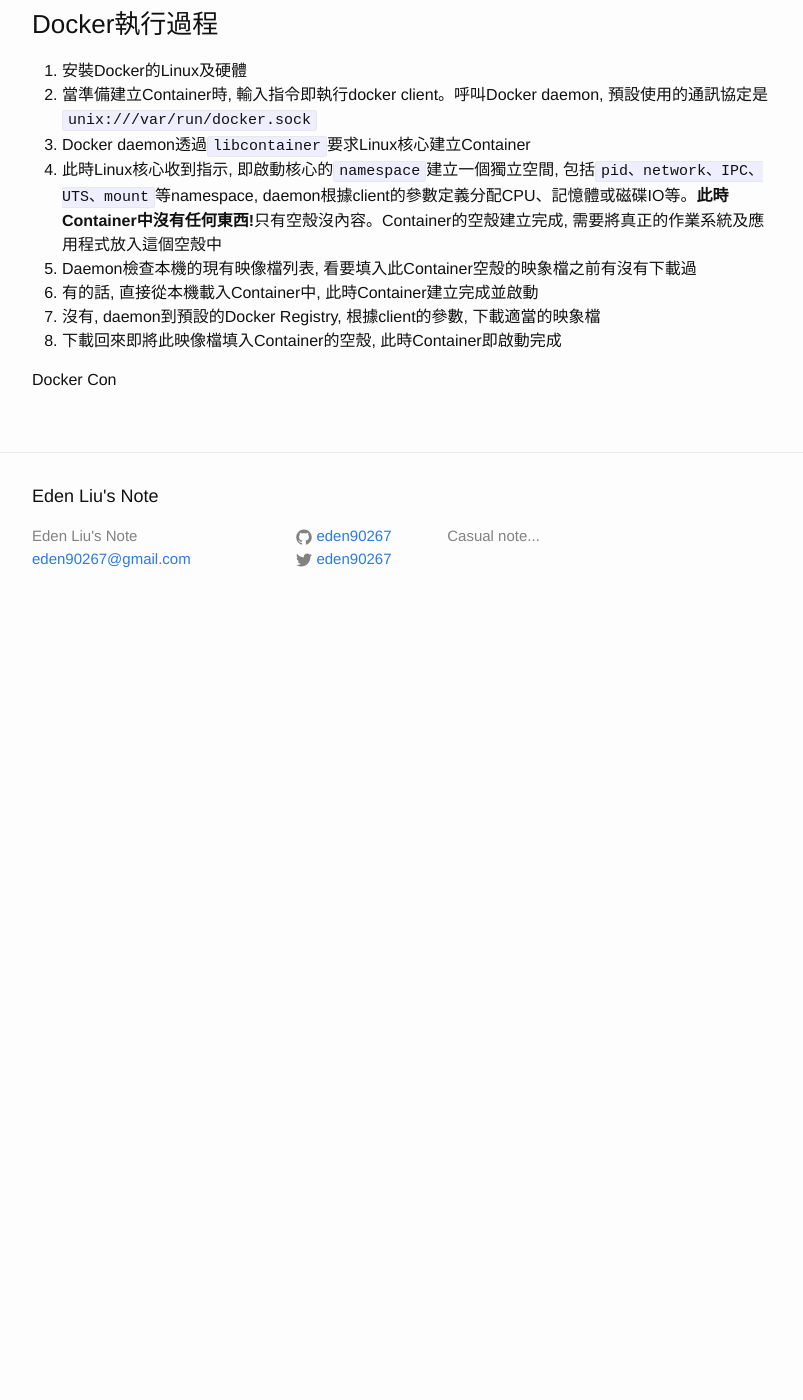
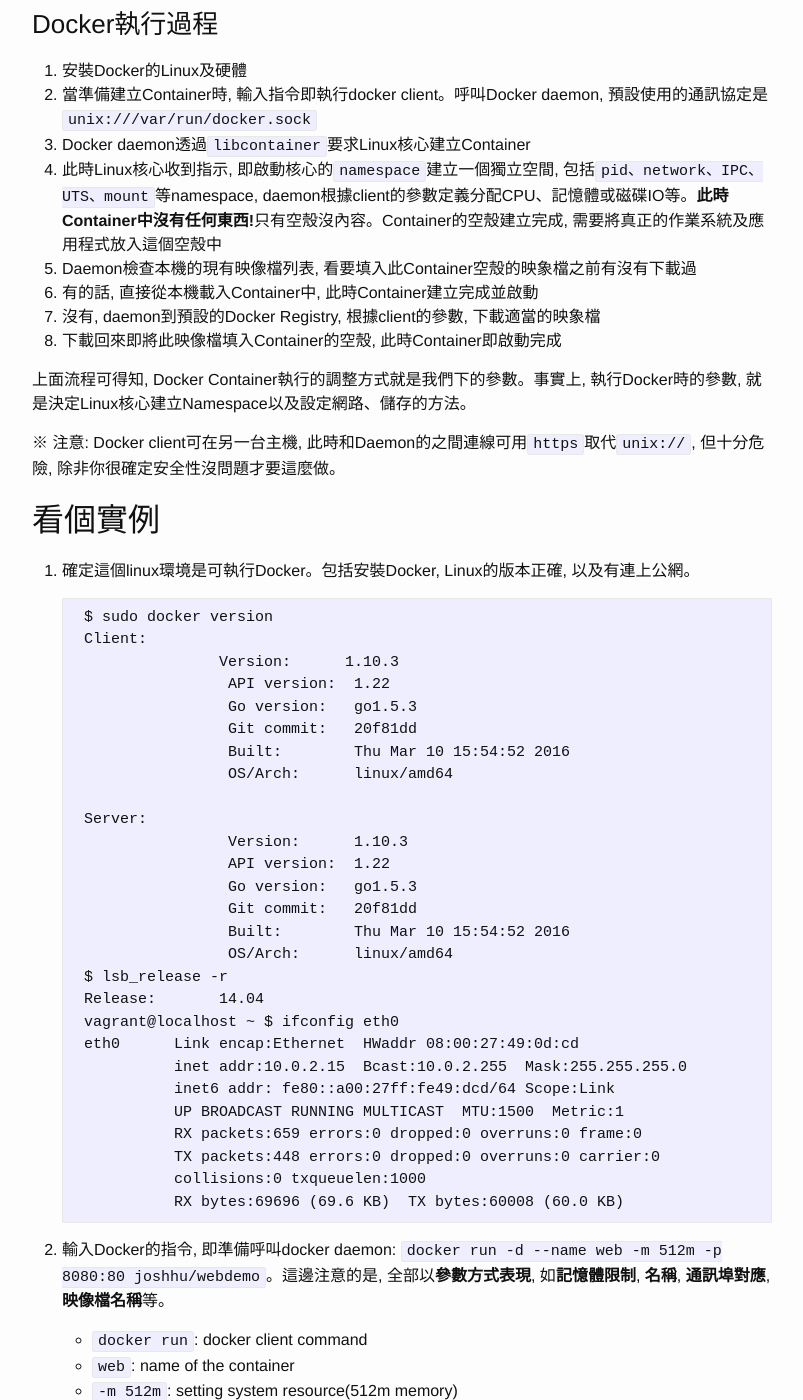
Before and after one commit to eden90267/eden90267.github.io, a Jekyll site: the page built from _posts/2016-07-01-docker-cramming.markdown, in a window 1280 px wide and 1400 px high, scrolled down 2601 px. Shown: the whole window, without its empty margins (238-1041 px from the left). Built offline with Jekyll 4.4.1, drawn with Linux system fonts in a browser that asks for light colours; before the commit the page ends 3231 px from its top, so only the background shows below that; some of the changed text lies outside the part shown.

Commit message:
add content with docker-cramming page

```diff
--- a/_posts/2016-07-01-docker-cramming.markdown
+++ b/_posts/2016-07-01-docker-cramming.markdown
@@ -111,4 +111,99 @@ Docker執行非常簡單, 就是docker client呼叫Docker daemon, 然後daemon
 7. 沒有, daemon到預設的Docker Registry, 根據client的參數, 下載適當的映象檔
 8. 下載回來即將此映像檔填入Container的空殼, 此時Container即啟動完成
 
-Docker Con
+上面流程可得知, Docker Container執行的調整方式就是我們下的參數。事實上, 執行Docker時的參數, 就是決定Linux核心建立Namespace以及設定網路、儲存的方法。
+
+※ 注意: Docker client可在另一台主機, 此時和Daemon的之間連線可用`https`取代`unix://`, 但十分危險, 除非你很確定安全性沒問題才要這麼做。
+
+## 看個實例 ##
+
+1. 確定這個linux環境是可執行Docker。包括安裝Docker, Linux的版本正確, 以及有連上公網。
+
+		$ sudo docker version
+		Client:
+ 		Version:      1.10.3
+ 		 API version:  1.22
+ 		 Go version:   go1.5.3
+ 		 Git commit:   20f81dd
+ 		 Built:        Thu Mar 10 15:54:52 2016
+ 		 OS/Arch:      linux/amd64
+
+		Server:
+ 		 Version:      1.10.3
+ 		 API version:  1.22
+ 		 Go version:   go1.5.3
+ 		 Git commit:   20f81dd
+ 		 Built:        Thu Mar 10 15:54:52 2016
+ 		 OS/Arch:      linux/amd64
+		$ lsb_release -r
+		Release:	14.04
+		vagrant@localhost ~ $ ifconfig eth0
+		eth0      Link encap:Ethernet  HWaddr 08:00:27:49:0d:cd
+		          inet addr:10.0.2.15  Bcast:10.0.2.255  Mask:255.255.255.0
+		          inet6 addr: fe80::a00:27ff:fe49:dcd/64 Scope:Link
+		          UP BROADCAST RUNNING MULTICAST  MTU:1500  Metric:1
+		          RX packets:659 errors:0 dropped:0 overruns:0 frame:0
+		          TX packets:448 errors:0 dropped:0 overruns:0 carrier:0
+		          collisions:0 txqueuelen:1000
+		          RX bytes:69696 (69.6 KB)  TX bytes:60008 (60.0 KB)
+
+2. 輸入Docker的指令, 即準備呼叫docker daemon: `docker run -d --name web -m 512m -p 8080:80 joshhu/webdemo`。這邊注意的是, 全部以**參數方式表現**, 如**記憶體限制**, **名稱**, **通訊埠對應**, **映像檔名稱**等。
+
+	- `docker run`: docker client command
+	- `web`: name of the container
+	- `-m 512m`: setting system resource(512m memory)
+	- `joshhu/webdemo`: the image to fill up container
+
+3. 按下Enter之後, 即使使用`unix://var/run/unix.sock`呼叫docker daemon。由於joshhu/webdemo這個映像檔已經存在了, 因此就直接使用此映像檔。
+4. 可輸入`showmem`看一下記憶體的使用情況
+
+		# showmem
+		web 12MB 512MB
+
+5. 如果這個`joshhu/webdemo`影像檔沒在本機, 就會先去下載, 下載回來後, 再填入空的Container web中。
+
+※ 注意: Container的ID及名稱
+
+在Docker執行時, 如果你沒使用`--name <名稱>`的參數, Docker會主動幫這個Container取一個好玩的名稱。而不管你有沒有幫這個Container命名, Docker一定會產生一個全世界獨一無二的Container id。
+
+# 全環境Docker的完整安裝 #
+
+## 在Mac及Windows下安裝Docker ##
+
+Mac及Windows無法直接原生使用Docker, 須使用Linux VM才行。使用VM方法分兩種, 一種是自行架設VM(VMWare Workstation/Fusion、VirtualBox), 再自行安裝Linux的VM, 然後再在這個VM中安裝Docker。
+
+另一個使用方式, 則使用官方的boot2docker(現已是Docker toolbox), 雖也適用VM+Linux方式, 但為一次幫你完成上面所有動作, 並使用類似Windows Shell指令及Mac OS的終端視窗操作。
+
+## boot2docker簡介 ##
+
+boot2docker是一個專門在Mac及Windows下使用Docker的套件, 包括：
+
+- 一個VirtualBox程式
+- VirtualBox格式的極小Linux VM(24MB在記憶體, 開機只要5秒)
+- 位於該VM的Docker程式
+- Boot2Docker管理工具
+
+此外, Boot2Docker管理工具本身就是一個輕量級的Linux VM, 專門用來在Mac OS中執行Docker Daemon。
+
+## Mac OS使用boot2docker ##
+
+### 使用Mac OS在VirtualBox網段的IP才行 ###
+
+在正常的Linux Docker中, 可直接存取主機的IP以及對應的埠, 就可看到Apache啟動; 但在Mac OS的boot2docker之下無法看到網頁, 這是因為boot2docker是在一個VirtualBox的VM執行的, 只能先取得Mac的VirtualBox NAT IP。輸入`boot2docker ip`獲得Container執行VM的主機IP。
+
+	$ boot2docker ip
+	192.168.59.103
+
+此時用VM IP對應埠, 才能看到測試網站的產生。
+
+Boot2docker只是把一個VirtualBox的VM隱藏在記憶體中, 因此無法完全發揮正常Docker的功能, 這裡並不推薦。
+
+## 在Windows下使用boot2docker ##
+
+必須先確定CPU有支援VT-X, 可用CPU-Z來檢查。另外也必須到BIOS中確定VT-X有開啟。(VirtualBox必須)
+
+### 如果無法執行 ###
+
+某些64位元的Windows 7/8/10, boot2docker會一直無法啟動VirtualBox, 此時到VirtualBox的官方重新安裝最新版的VirtualBox即可。
+
+另外如果按下boot2docker start圖示一直跳出記事本或無法進去, 可到`C:\Prodram Files\Boot2Docker for windows\`, 滑鼠右鍵按`Git bash`到bash輸入`./start.sh`即可。
```
